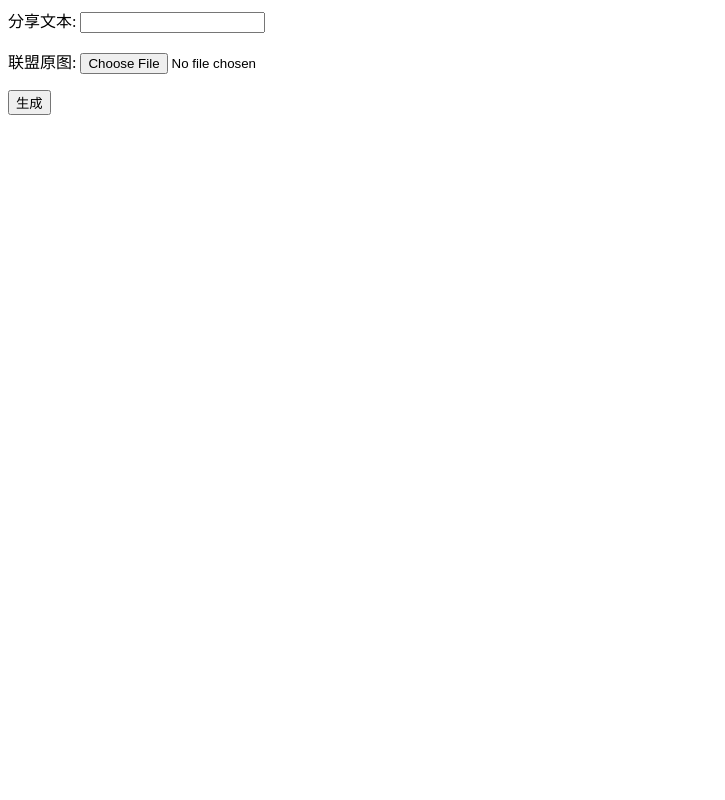
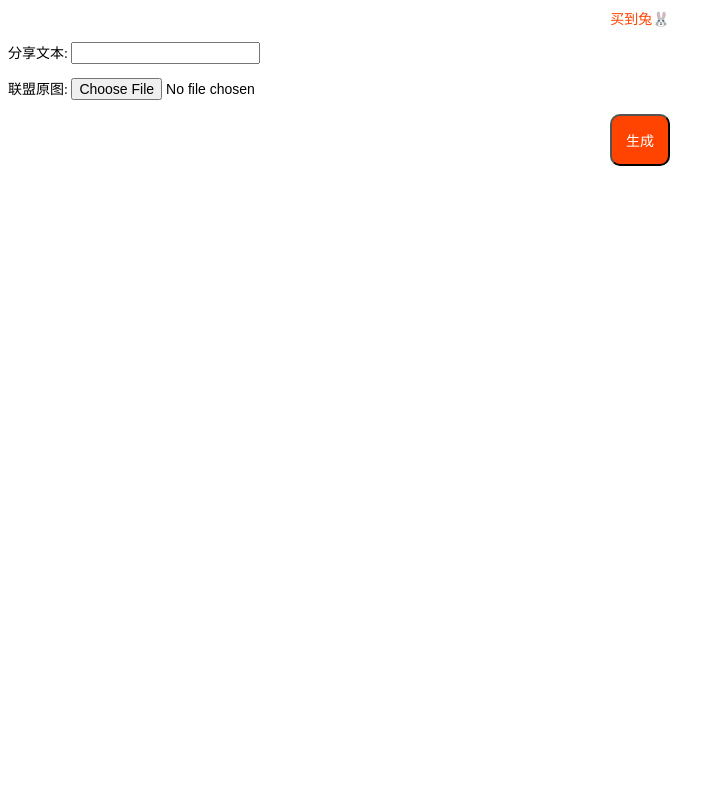
Before and after one commit to mrgaolei/buyrabbit, a Django app: page / in a window 1280 px wide. Shown: the whole page, without its empty margins (0-725 px from the left). Run offline with Django 3.2, Linux system fonts and the light colour scheme; parts of the project's set-up code (start-up, migrations or seed data) failed here and were passed over.

Commit message:
adjust css

```diff
--- a/templates/home.html
+++ b/templates/home.html
@@ -1,5 +1,33 @@
+{% extends 'layout.html' %}
+{% block head %}
+        <style>
+        * {
+            font-weight: normal;
+            font-size: 14px;
+        }
+        h1 {
+            text-align: center;
+            color: rgb(255, 68, 1);
+        }
+        div {
+            text-align: center;
+        }
+        button {
+            background: rgb(255, 68, 1);
+            -webkit-border-radius: 10px;
+            -moz-border-radius: 10px;
+            border-radius: 10px;
+            color: white;
+            padding: 1em;
+        }
+
+        </style>
+{% endblock %}
+{% block body %}
+<h1>买到兔🐰</h1>
 <form method="POST" enctype="multipart/form-data">
 	{{ form.as_p }}
 	{% csrf_token %}
-	<button type="submit">生成</button>
+    <div><button type="submit">生成</button></div>
 </form>
+{% endblock %}
--- /dev/null
+++ b/templates/layout.html
@@ -0,0 +1,14 @@
+<html>
+<head>
+    <meta charset="utf-8">
+    <meta name="viewport" content="width=device-width, initial-scale=1">
+    <title>买到兔🐰</title>
+    {% block head %}
+
+    {% endblock %}
+</head>
+<body>
+{% block body %}
+{% endblock %}
+</body>
+</html>
```
Also changed, not shown: templates/code_show.html (+6 -9 lines).
